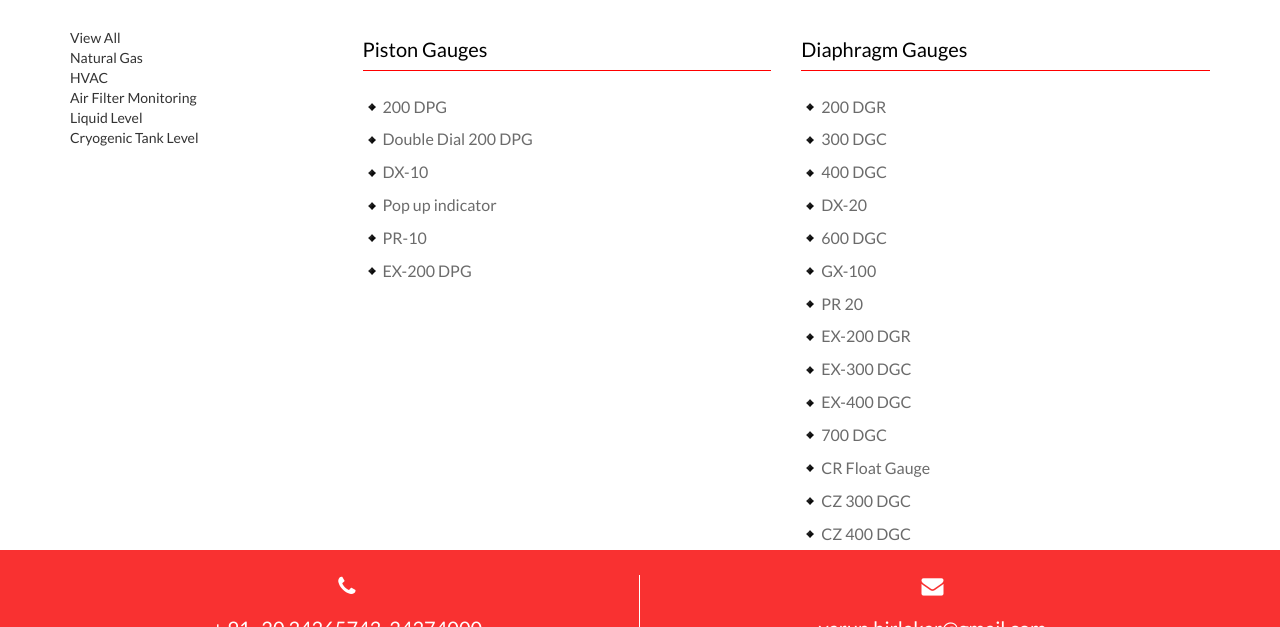
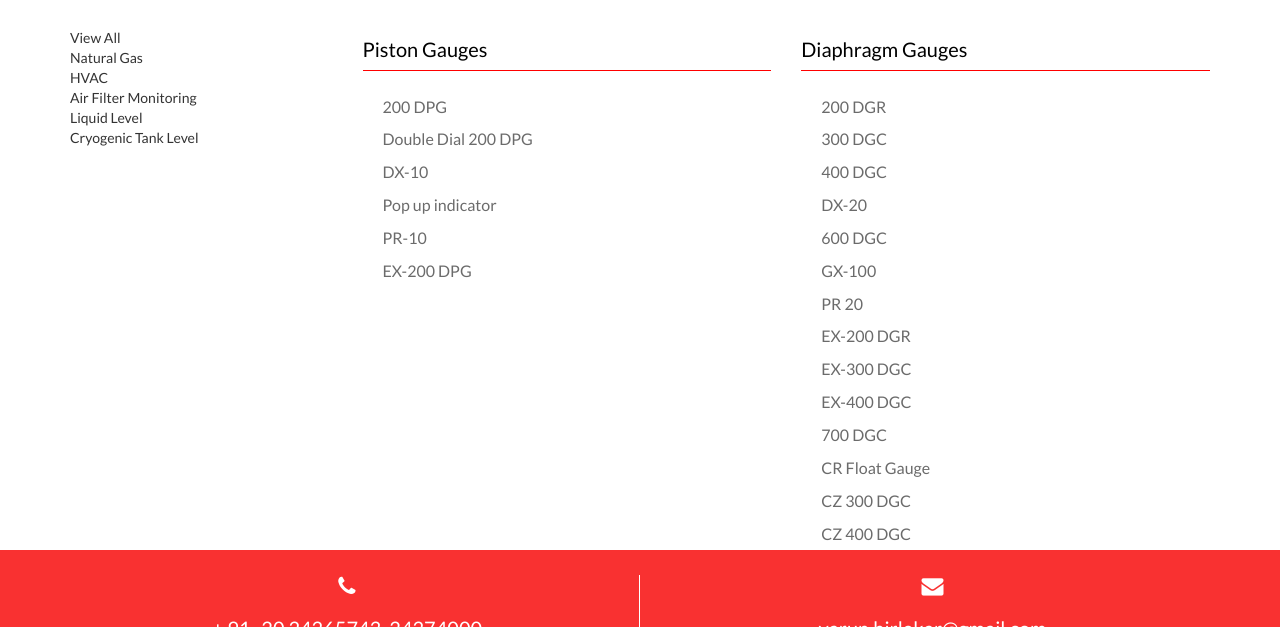
Before and after one commit to hirlekarprecision/hirlekarprecision.github.io, a Jekyll site: the page built from _products/index.html, in a window 1280 px wide. Shown: the part 317-944 px from the top of the page. Built offline with Jekyll 4.4.1, drawn with Linux system fonts in a browser that asks for light colours.

Commit message:
Removed black diamond next to products in product landing page.

```diff
--- a/css/style.css
+++ b/css/style.css
@@ -1873,7 +1873,6 @@ now override the 3.3 new styles for modern browsers & apply opacity
 }
 .landingList ul li{
 	padding:5px 0;
-	background:url(../images/icon/hirlekar-triangle.png) no-repeat 5px center;
 	padding-left:20px;
 
 
```
